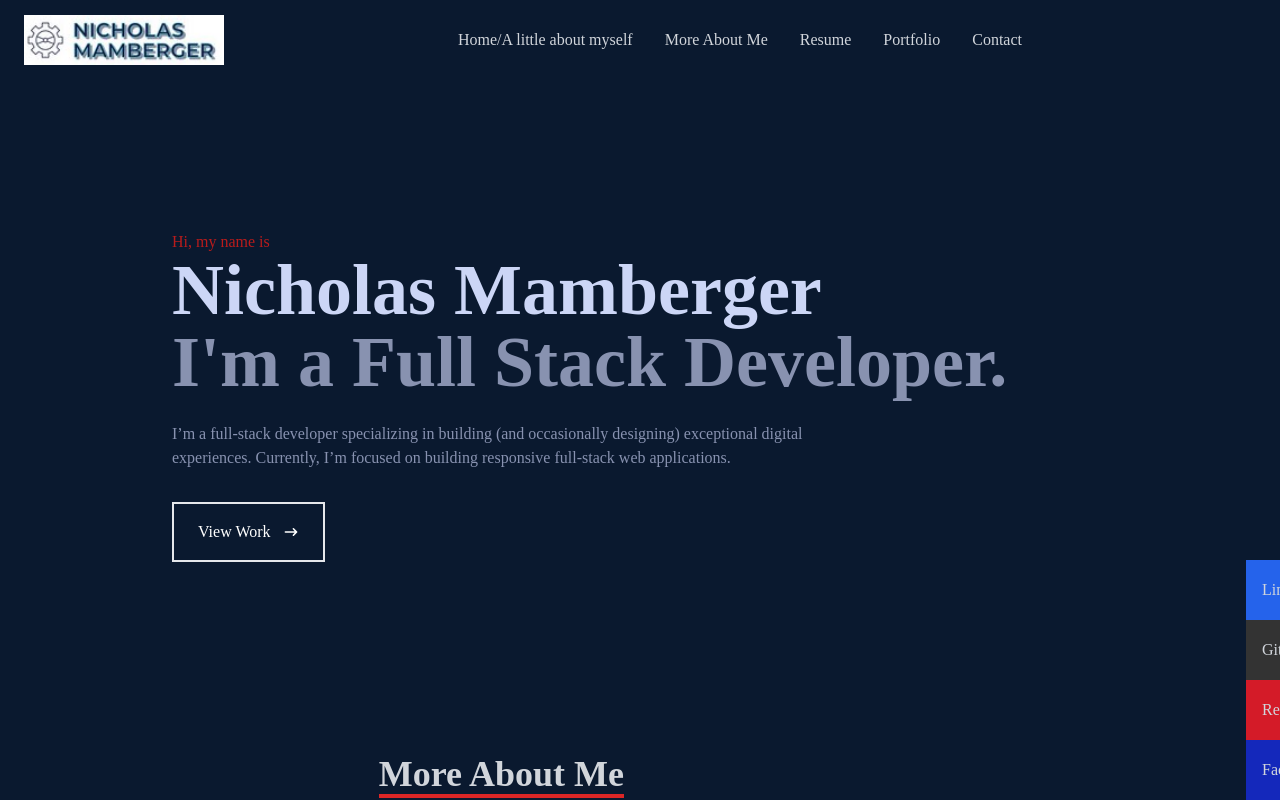
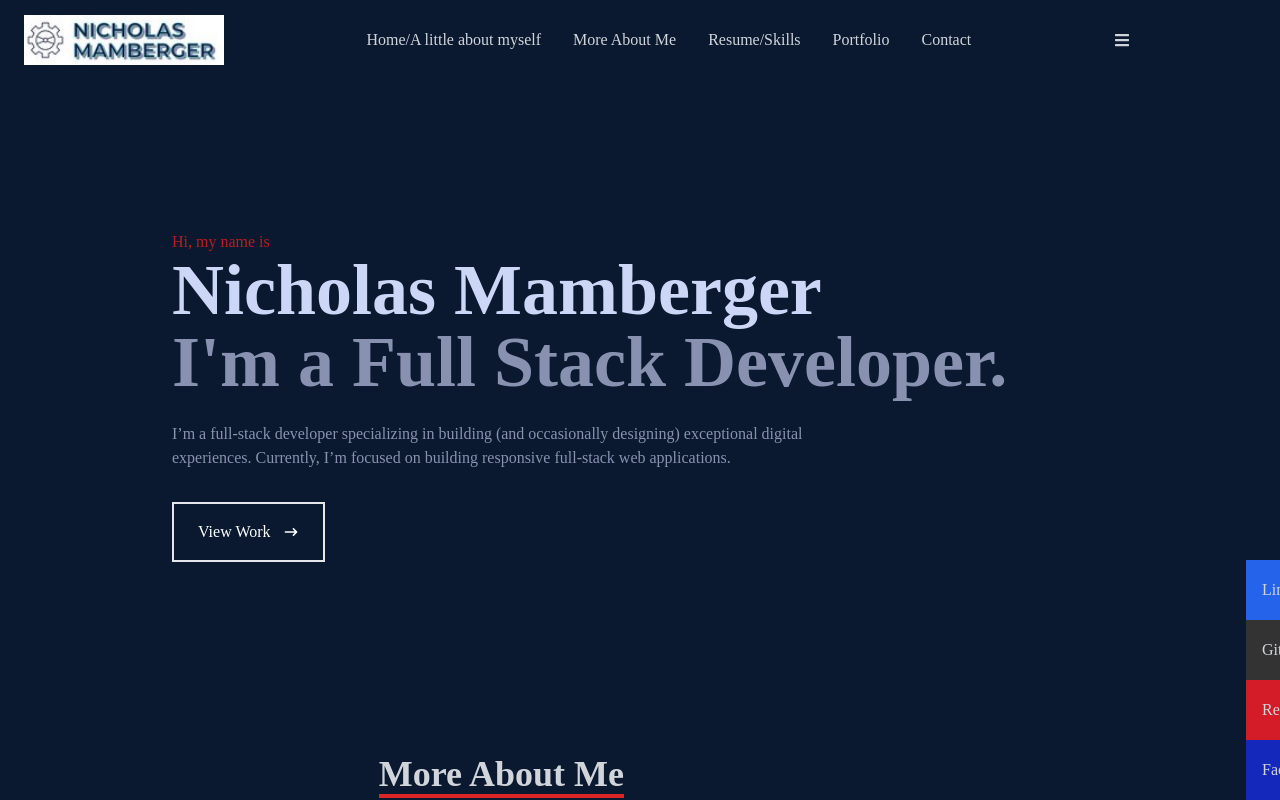
Before and after one commit to Sal8298/Nicks-New-React-Portfolio, a React (Create React App) app: page / in a window 1280 px wide. Shown: the top 800 px of the page. Built offline with nearby package versions, Linux system fonts and the light colour scheme.

Commit message:
added new readme

```diff
--- a/src/components/pages/NavTabs.jsx
+++ b/src/components/pages/NavTabs.jsx
@@ -36,7 +36,7 @@ const NavTabs = () => {
         </li>
         <li>
           <Link to='skills' smooth={true} duration={500}>
-            Resume
+            Resume/Skills
           </Link>
         </li>
         <li>
@@ -52,7 +52,8 @@ const NavTabs = () => {
       </ul>
 
       {/* Hamburger */}
-      <div onClick={handleClick} className='md:hidden z-10'>
+      <div onClick={handleClick}>
+      {/* <div onClick={handleClick} className='md:hidden z-10'> */}
         {!nav ? <FaBars /> : <FaTimes />}
       </div>
 
@@ -66,25 +67,25 @@ const NavTabs = () => {
       >
         <li className='py-6 text-4xl'>
           <Link onClick={handleClick} to='home' smooth={true} duration={500}>
-            Home
+            Home/ A little about myself
           </Link>
         </li>
         <li className='py-6 text-4xl'>
           {' '}
           <Link onClick={handleClick} to='about' smooth={true} duration={500}>
-            About
+            More About Me
           </Link>
         </li>
         <li className='py-6 text-4xl'>
           {' '}
           <Link onClick={handleClick} to='skills' smooth={true} duration={500}>
-            Skills
+            Resume/Skills
           </Link>
         </li>
         <li className='py-6 text-4xl'>
           {' '}
           <Link onClick={handleClick} to='work' smooth={true} duration={500}>
-            Work
+            Portfolio/Work
           </Link>
         </li>
         <li className='py-6 text-4xl'>
@@ -95,9 +96,11 @@ const NavTabs = () => {
         </li>
       </ul>
 
+{/* FOOTER Section */}
         {/* Social icons */}
       <footer>
-        <div className='hidden lg:flex fixed flex-col bottom-[35%] bottom-0'>
+        <div className='lg:flex fixed flex-col bottom-[35%] bottom-0'>
+          {/* hidden can be added */}
           <ul>
             <li className='w-[160px] h-[60px] flex justify-between items-center ml-[-10px] hover:ml-[-125px] duration-300 bg-blue-600'>
               <a
```
Also changed, not shown: 2 other files (tests, documents, lock files or other folders).
